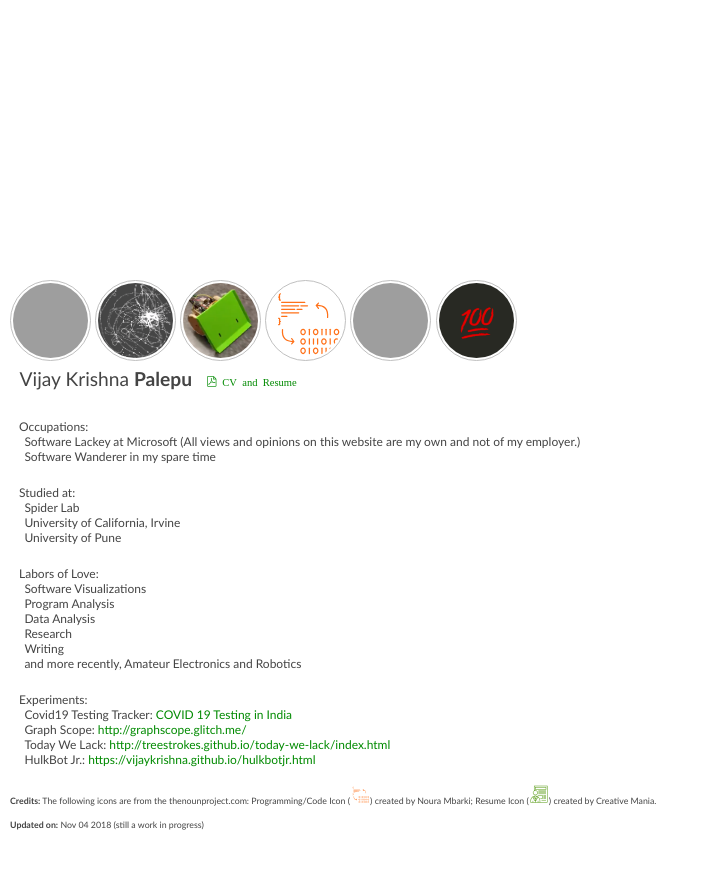
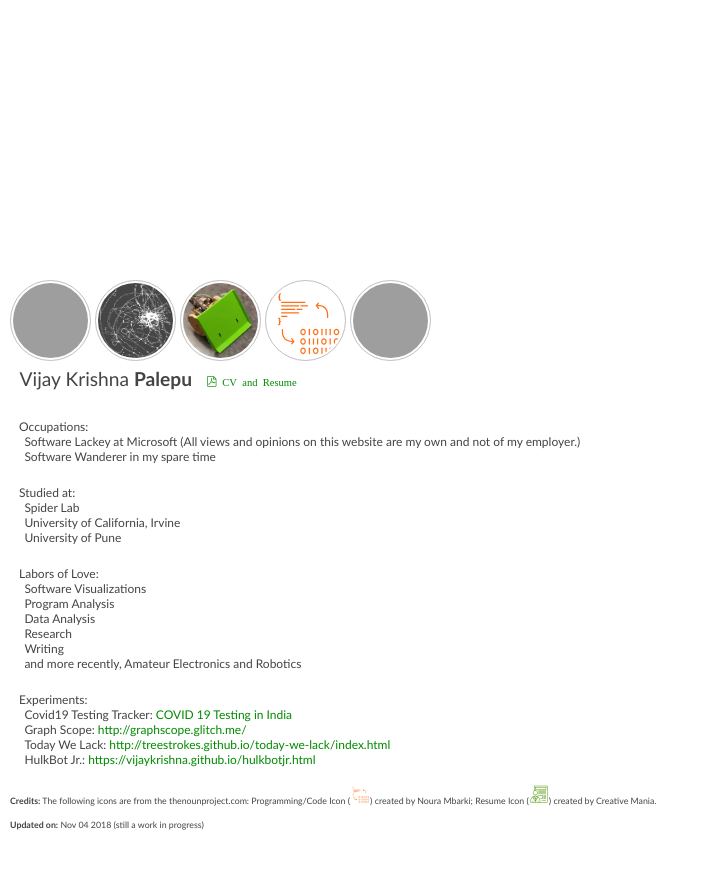
Before and after one commit to VijayKrishna/vijaykrishna.github.io, a Jekyll site: the page built from index.html, in a window 1280 px wide. Shown: the top 869 px of the page, without its empty margins (0-707 px from the left). Built offline with Jekyll 4.4.1, drawn with Linux system fonts in a browser that asks for light colours; some web fonts are replaced.

Commit message:
Hiding P100

```diff
--- a/_includes/circles.html
+++ b/_includes/circles.html
@@ -10,7 +10,7 @@
 
     <a href="{{ site.url }}/archives" title="Ph.D. Archives"><img class="round_icon_3x" src="{{ site.url }}/images/1990.jpg"></a>
 
-    <a href="{{ site.url }}/100" title="Project 100"><img class="round_icon_3x" src="{{ site.url }}/images/100.png"></a>
+    <!-- <a href="{{ site.url }}/100" title="Project 100"><img class="round_icon_3x" src="{{ site.url }}/images/100.png"></a> -->
     <!-- <a href="{{ site.url }}/notices.html" title="Notices"><img class="round_icon_3x" src="{{ site.url }}/images/notice.svg"></a> -->
 
     <!-- <span class="regular_x3"><a href="{{ site.url }}/index.html" class="regular_x3 icon-home"></a></span> -->
```
